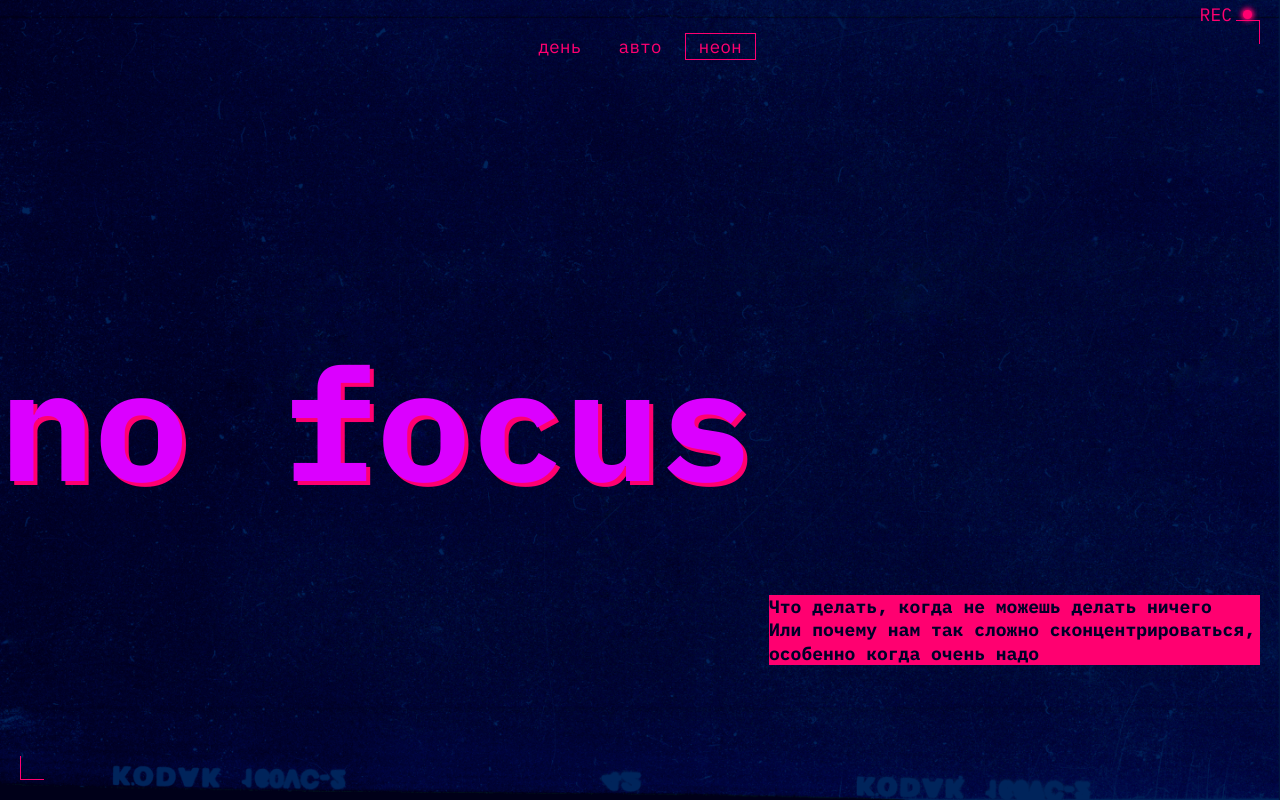
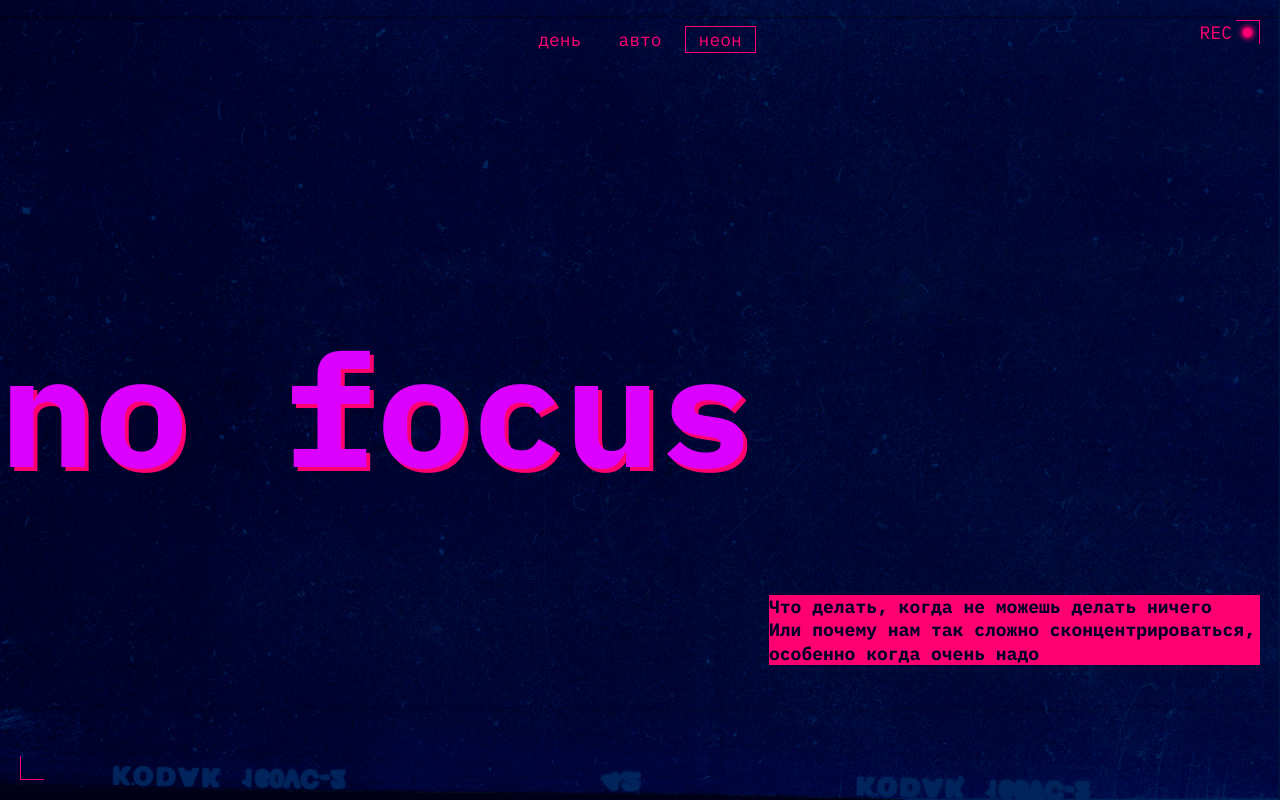
Before and after one commit to egorkorovchenko/slozhno-sosredotochitsya-fd, a plain HTML site: page index.html in a window 1280 px wide. Both pictures are taken after a click on the button "неон". Shown: the top 800 px of the page. Drawn offline with Linux system fonts and the light colour scheme.

Commit message:
Проектная работа версия 1.4

```diff
--- a/styles/style.css
+++ b/styles/style.css
@@ -46,7 +46,7 @@
 
 .record {
   position: absolute;
-  top: -7px;
+  top: 11px;
   right: 39px;
   display: var(--rec_display);
   color: var(--decor-color);
@@ -72,8 +72,8 @@
   flex-direction: column;
   gap: 12px;
   align-self: center;
-  padding-inline-end: 11px;
-  padding-block-end: 52px;
+  padding-inline-end: 10px;
+  padding-block-end: 68px;
   list-style: none;
 }
 
@@ -112,7 +112,7 @@
   justify-self: start;
   margin: 0;
   padding-inline-start: 10px;
-  padding-block-end: 38px;
+  padding-block-end: 55px;
   color: var(--header-color);
   font-size: var(--header-title-size-mobile);
   line-height: 82.5%;
@@ -281,18 +281,18 @@
   }
 
   .record {
-    top: 3px;
+    top: 21px;
     right: 48px;
   }
 
   .header__theme-menu-list {
     padding-inline-end: 20px;
-    padding-block-end: 159px;
+    padding-block-end: 175px;
   }
 
   .header__title {
     padding-inline-start: 0px;
-    padding-block-end: 144px;
+    padding-block-end: 162px;
   }
 
   .header__text {
@@ -353,7 +353,6 @@
 
   .section__title {
     grid-row: 1/-1;
-    padding-right: 10px;
   }
 
   .section__title-intro {
@@ -386,11 +385,6 @@
     min-height: 768px;
   }
 
-  .record {
-    top: 3px;
-    right: 48px;
-  }
-
   .header__theme-menu {
     grid-row: 1/1;
     justify-self: center;
@@ -401,11 +395,11 @@
     gap: 11px;
     padding-inline-start: 0;
     padding-inline-end: 0;
-    padding-block-end: 205px;
+    padding-block-end: 219px;
   }
 
   .header__title {
-    padding-block-end: 48px;
+    padding-block-end: 75px;
     font-size: var(--header-title-size-desk-tab);
   }
 
```
